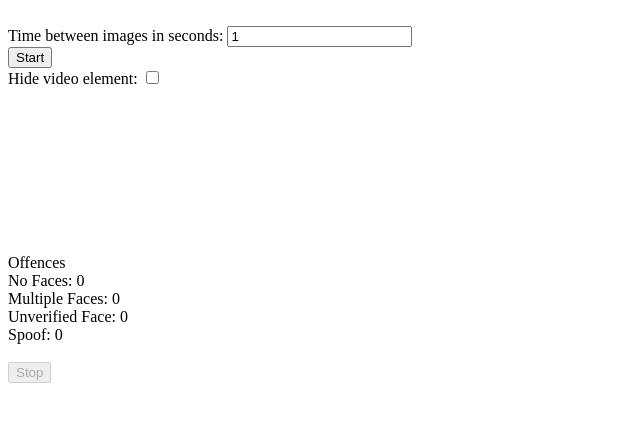
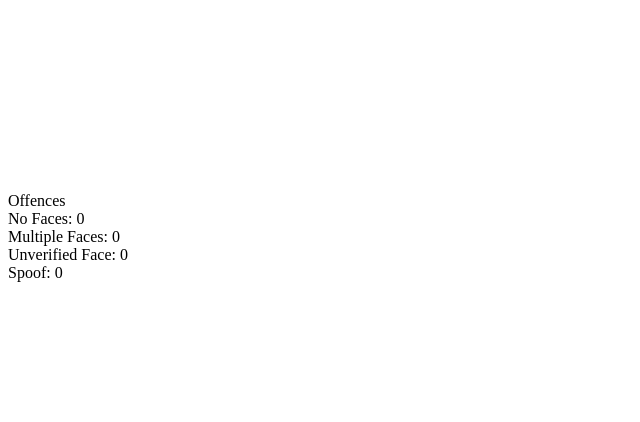
Before and after one commit to mohitsharma03/MFAWebApp, a Flask app: template Code/templates/webcam.html in a window 1280 px wide. Shown: the top 422 px of the page, without its empty margins (0-640 px from the left). Run offline with Flask 2, Linux system fonts and the light colour scheme; the template is opened without the code that fills it, so the values that code supplies are empty.

Commit message:
sidharth changes(update webcam.html)

```diff
--- a/Code/templates/webcam.html
+++ b/Code/templates/webcam.html
@@ -2,13 +2,6 @@
 <html>
 <span class="error"></span>
 <br>
-<label for="interval">Time between images in seconds: </label>
-<input id="interval" type="text" value="1" min="1" pattern="\d+">
-<br>
-<button id="start">Start</button>
-<br>
-<label for="hideVid">Hide video element: </label>
-<input id="hideVid" type="checkbox">
 <div style="display: flex">
 <video autoplay muted playsinline></video>
 <img style="margin-left: 15px;" id="myImg" src = "">
@@ -24,7 +17,6 @@
   <div>Spoof: <span id="Spoof"></span></div>
 </div>
 <br>
-<button id="stop" disabled>Stop</button>
 <script src="https://code.jquery.com/jquery-3.5.1.min.js"></script>
 <script>
 
@@ -53,17 +45,13 @@ var UVCount = 0;
 var SFCount = 0;
 var Flag =  0;
 
-const Limit = 30;
+const Limit = 20;
 
 NoFaces.innerHTML = NFCount.toString()
 MultipleFaces.innerHTML = MFCount.toString()
 UnverifiedFace.innerHTML = UVCount.toString()
 Spoof.innerHTML = SFCount.toString()
-
-const startBtn = document.querySelector("button#start");
-const stopBtn = document.querySelector("button#stop");
-const hideVid = document.querySelector("input#hideVid");
-const intervalSec = document.querySelector("input#interval");
+const intervalSec = 1
 const videoElem = document.querySelector("video");
 let storage = []; // Use this array as our database
 
@@ -124,6 +112,9 @@ async function sendImagesToServer(prev,curr){
           // close the camera
           stream.getTracks().forEach((track) => track.stop());
           document.querySelector("p#ErrorText").innerHTML = "ERRORS EXCEEDED, STOPPING FEED..."
+          setTimeout(function() {
+            window.location.replace("/");
+          }, 3000);
 
         }
     });
@@ -135,10 +126,7 @@ async function showImages(storage) {
   }
 let stream, captureInterval;
 
-hideVid.onclick = () => (videoElem.hidden = hideVid.checked);
-startBtn.onclick = async () => {
-  startBtn.disabled = true;
-
+window.onload= async () => {
   stream = await navigator.mediaDevices.getUserMedia({ video: true });
   videoElem.onplaying = () =>
     console.log("video playing stream:", videoElem.srcObject);
@@ -161,17 +149,15 @@ startBtn.onclick = async () => {
 
   }, interval);
 
-  stopBtn.disabled = false;
 };
+window.onbeforeunload = function() {
+    window.setTimeout(function () {
+        window.location = '/';
+    }, 0);
+    window.onbeforeunload = null; // necessary to prevent infinite loop, that kills your browser
+}
 
-stopBtn.onclick = () => {
-  // stop capture
-  startBtn.disabled = false;
-  clearInterval(captureInterval);
 
-  // close the camera
-  stream.getTracks().forEach((track) => track.stop());
-};
 
 
 </script>
```
